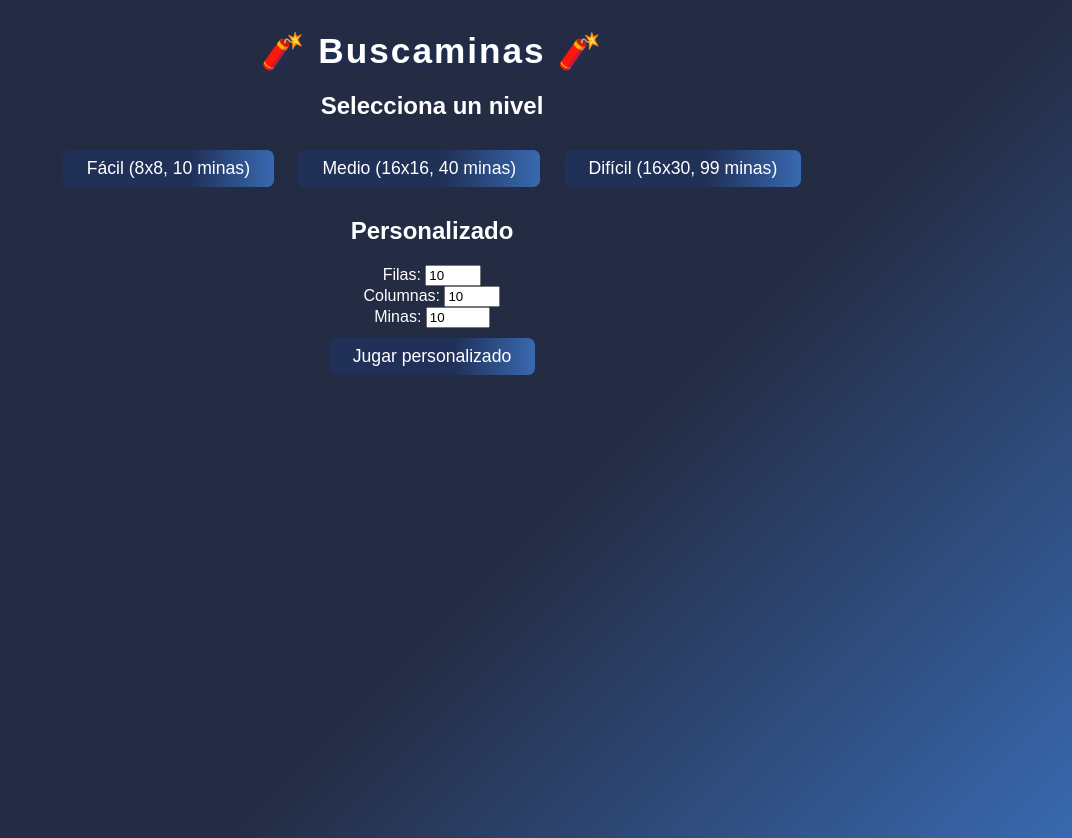
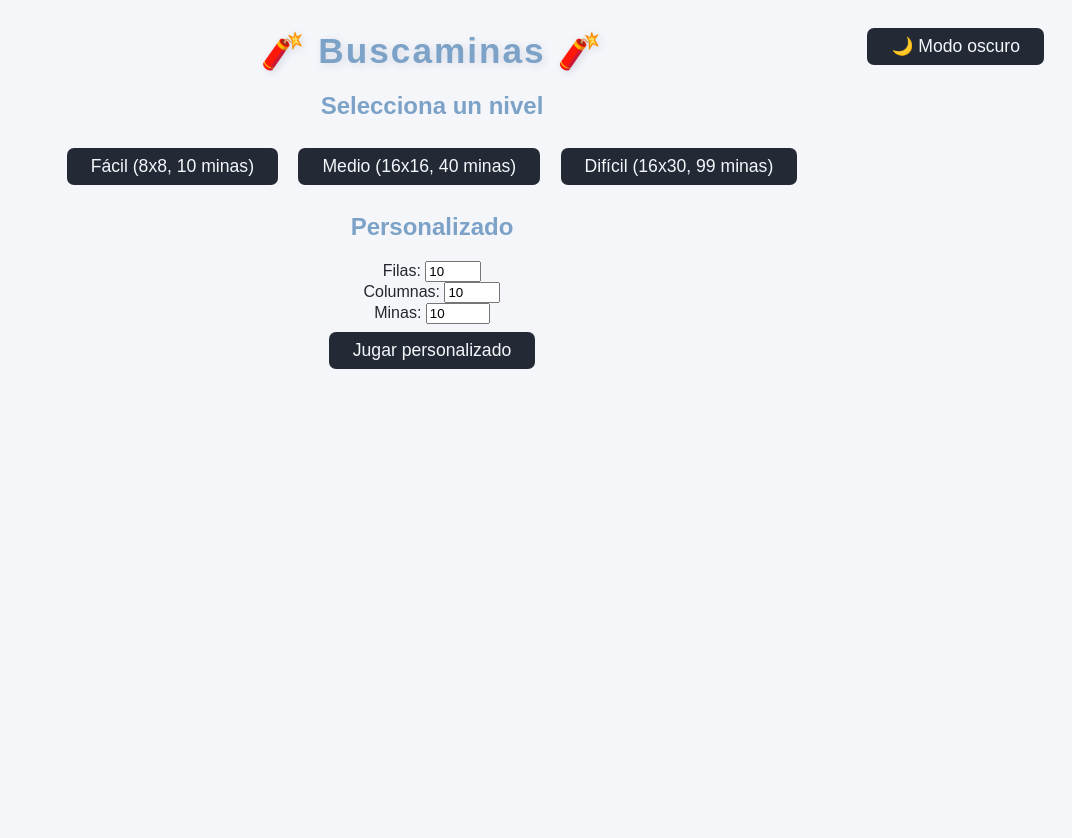
Before and after one commit to JeesusA/buscaminas_flask, a Flask app: page / in a window 1280 px wide. Shown: the whole page, without its empty margins (208-1280 px from the left). Run offline with Flask 3, Linux system fonts and the light colour scheme.

Commit message:
Añadiendo boton de cambio de tema

```diff
--- a/static/style.css
+++ b/static/style.css
@@ -1,6 +1,46 @@
+/* Variables de color para modo claro y oscuro */
+:root {
+    --bg-main: #f4f6fa;
+    --bg-panel: #ffffff;
+    --bg-table: #e9eef6;
+    --text-main: #23272f;
+    --text-secondary: #7da2c7;
+    --cell-default: #e3eaf3;
+    --cell-discovered: #cfe3d6;
+    --cell-border: #b0b8c9;
+    --cell-flag: #ffe6a7;
+    --cell-bomb: #ffd6d6;
+    --cell-bomb-text: #b70000;
+    --modal-bg: rgba(30, 30, 30, 0.7);
+    --button-bg: #232a36;
+    --button-hover: #7da2c7;
+    --button-text: #f4f6fa;
+    --scroll-hint: #7da2c7;
+    --accent: #7da2c7;
+}
+body.dark-mode {
+    --bg-main: #181c24;
+    --bg-panel: #232a36;
+    --bg-table: #232a36;
+    --text-main: #e0e0e0;
+    --text-secondary: #8ab4f8;
+    --cell-default: #232c3a;
+    --cell-discovered: #2e4d2e;
+    --cell-border: #3a4252;
+    --cell-flag: #ffe6a7;
+    --cell-bomb: #ffb4b4;
+    --cell-bomb-text: #fff;
+    --modal-bg: rgba(20, 20, 30, 0.85);
+    --button-bg: #e0e0e0;
+    --button-hover: #bfa76a;
+    --button-text: #232a36;
+    --scroll-hint: #8ab4f8;
+    --accent: #8ab4f8;
+}
+
 body {
-    background: linear-gradient(135deg, #242c44 60%, #3869b0 100%);
-    color: white;
+    background: var(--bg-main);
+    color: var(--text-main);
     font-family: Arial, sans-serif;
     text-align: center;
     min-height: 100vh;
@@ -35,7 +75,8 @@ h1 {
     margin-bottom: 20px;
     font-size: 2.2em;
     letter-spacing: 2px;
-    text-shadow: 2px 2px 8px #203057;
+    text-shadow: 2px 2px 8px #20305722;
+    color: var(--text-secondary);
 }
 
 table {
@@ -97,18 +138,18 @@ button {
     margin: 10px;
     padding: 8px 24px;
     font-size: 1.1em;
-    background: linear-gradient(90deg, #203057 60%, #3869b0 100%);
-    color: white;
+    background: var(--button-bg);
+    color: var(--button-text);
     border: none;
     border-radius: 7px;
     cursor: pointer;
-    transition: 0.2s;
-    box-shadow: 0 2px 8px #20305733;
+    transition: background 0.2s, color 0.2s;
+    box-shadow: none;
 }
 
 button:hover {
-    background: #3869b0;
-    color: #ffd978;
+    background: var(--button-hover);
+    color: var(--button-text);
 }
 
 /* Modal y responsividad */
--- a/templates/inicio.html
+++ b/templates/inicio.html
@@ -4,8 +4,18 @@
     <meta charset="UTF-8">
     <title>Buscaminas - Selección de nivel</title>
     <link rel="stylesheet" href="{{ url_for('static', filename='style.css') }}">
+    <style>
+        body { background: var(--bg-main); color: var(--text-main); }
+        h1, h2 { color: var(--text-secondary); }
+        table { background: var(--bg-table); color: var(--text-main); border-radius: 8px; }
+        th, td { color: var(--text-main); }
+        button { background: var(--button-bg); color: var(--button-text); border-radius: 7px; border: none; padding: 8px 24px; margin: 8px; font-size: 1.1em; cursor: pointer; }
+        button:hover { background: var(--button-hover); color: #bfa76a; }
+        #toggle-dark { margin-bottom:10px; float:right; position:absolute; right:20px; top:20px; }
+    </style>
 </head>
 <body>
+    <button id="toggle-dark">🌙 Modo oscuro</button>
     <h1>🧨 Buscaminas 🧨</h1>
     <h2>Selecciona un nivel</h2>
     <form action="/jugar" method="post">
@@ -29,5 +39,31 @@
         {% endfor %}
     </table>
     {% endif %}
+    <script>
+        // Modo oscuro/claro universal
+        const btnDark = document.getElementById("toggle-dark");
+        function aplicarModoOscuro() {
+            document.body.classList.add("dark-mode");
+            btnDark.textContent = "☀️ Modo claro";
+        }
+        function aplicarModoClaro() {
+            document.body.classList.remove("dark-mode");
+            btnDark.textContent = "🌙 Modo oscuro";
+        }
+        if (localStorage.getItem("modoOscuro") === "1") {
+            aplicarModoOscuro();
+        } else {
+            aplicarModoClaro();
+        }
+        btnDark.onclick = function() {
+            if (document.body.classList.contains("dark-mode")) {
+                aplicarModoClaro();
+                localStorage.setItem("modoOscuro", "0");
+            } else {
+                aplicarModoOscuro();
+                localStorage.setItem("modoOscuro", "1");
+            }
+        };
+    </script>
 </body>
 </html>
```
Also changed, not shown: other parts of static/style.css (+22 -15 lines), templates/index.html (+28 -2 lines).
